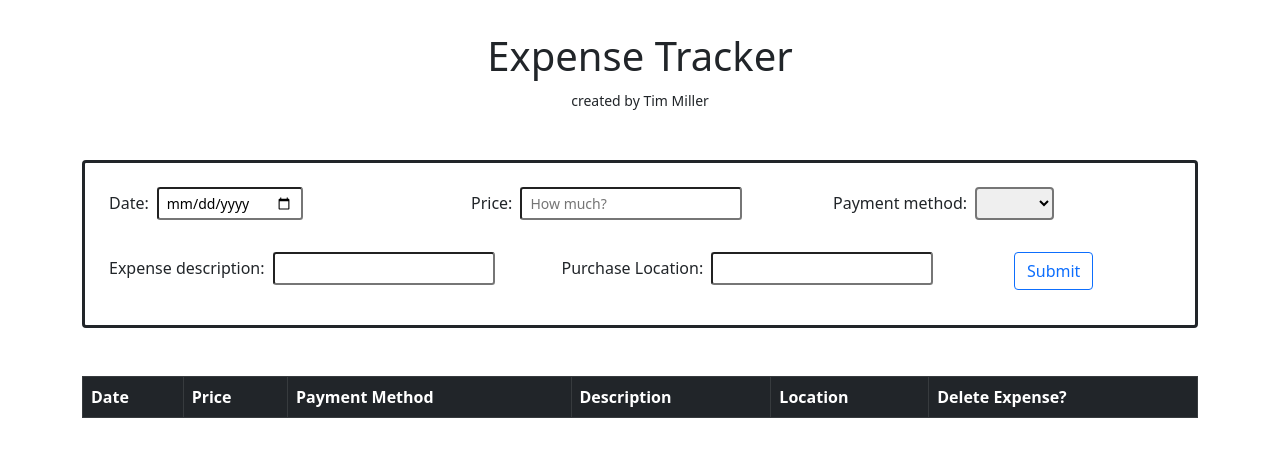
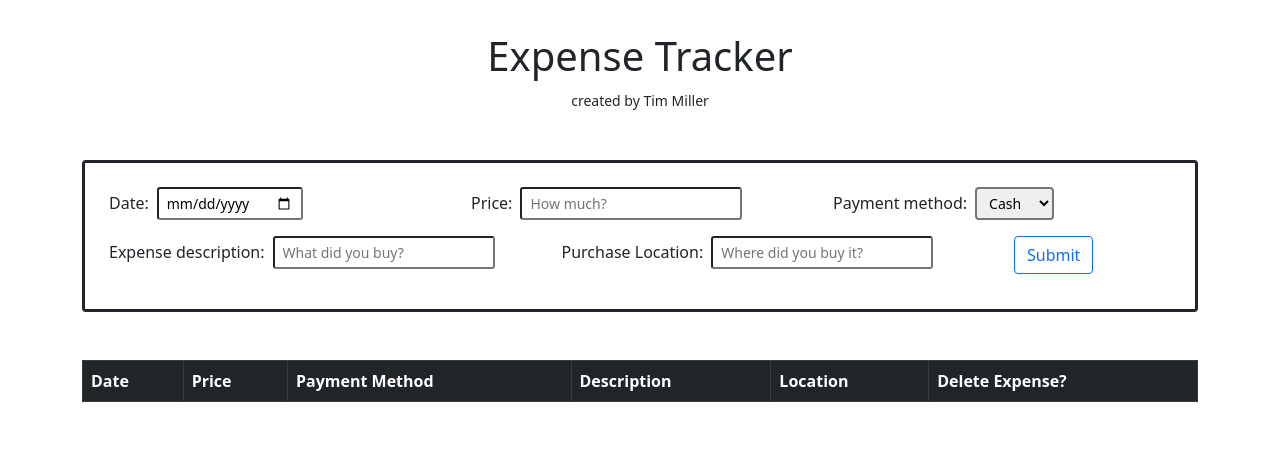
Before and after one commit to millertim83/expensetrackerReact, a React (Create React App) app: page / in a window 1280 px wide. Shown: the top 456 px of the page. Built offline with nearby package versions, Linux system fonts and the light colour scheme.

Commit message:
fixed input submission and placeholder issue

```diff
--- a/src/Components/ExpenseInput.js
+++ b/src/Components/ExpenseInput.js
@@ -1,11 +1,11 @@
 import React, { useState } from 'react';
 
 const ExpenseInput = ({expenseItems, setExpenseItems}) => {
-    const [date, setDate] = useState(" ");
-    const [amount, setAmount] = useState(" ");
-    const [paymentMethod, setPaymentMethod] = useState(" ");
-    const [description, setDescription] = useState(" ");
-    const [purchaseLocation, setPurchaseLocation] = useState(" ");
+    const [date, setDate] = useState("");
+    const [amount, setAmount] = useState("");
+    const [paymentMethod, setPaymentMethod] = useState("Cash");
+    const [description, setDescription] = useState("");
+    const [purchaseLocation, setPurchaseLocation] = useState("");
 
     const handleExpenseSubmit = (e) => {
         e.preventDefault();
@@ -66,11 +66,11 @@ const ExpenseInput = ({expenseItems, setExpenseItems}) => {
                         <label className="form-label">Payment method: </label>
                             <select
                                 value={paymentMethod}
+                                required
                                 className="col form-select-sm border-2 rounded ms-2"
                                 name="payment-method" id="payment-method"
                                 onChange={(e) => setPaymentMethod(e.target.value)}
                                 >
-                                <option value=""></option>;
                                 <option value="cash">Cash</option>
                                 <option value="debit">Debit</option>
                                 <option value="credit">Credit</option>
@@ -81,12 +81,12 @@ const ExpenseInput = ({expenseItems, setExpenseItems}) => {
                     </div>
                 </div>
 
-                <div className="row mt-3">
+                <div className="row">
                     <div className="col">
                         <label className="form-label">Expense description: </label>
                         <input
+                            required
                             value={description}
-                            required
                             type="text"
                             placeholder="What did you buy?"
                             id="expenseDescription"
```
